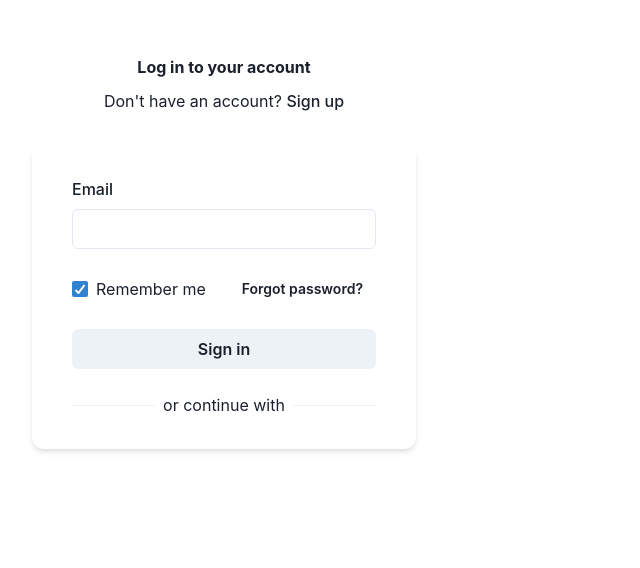
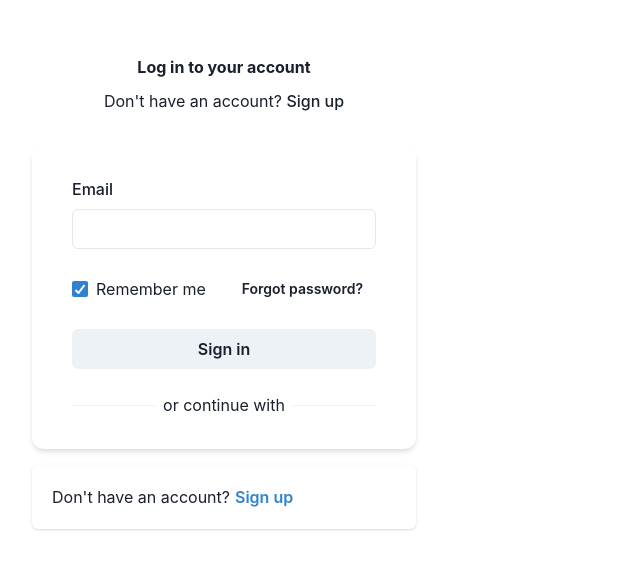
Before and after one commit to r-eva/instagrin-cakra, a React (Vite) app: page / in a window 1280 px wide. Shown: the part 446-1014 px from the top of the page, without its empty margins (0-640 px from the left). Before the commit the page ends 991 px from the top, so only its background shows below. Built offline with nearby package versions, Linux system fonts and the light colour scheme.

Commit message:
basic routing register

```diff
--- a/package.json
+++ b/package.json
@@ -27,6 +27,7 @@
     "eslint-plugin-react-refresh": "^0.4.6",
     "framer-motion": "^11.0.25",
     "react-redux": "^9.1.0",
+    "react-router-dom": "^6.22.3",
     "vite": "^5.2.0"
   }
 }
--- a/src/App.jsx
+++ b/src/App.jsx
@@ -1,10 +1,17 @@
+import { Routes, Route } from "react-router-dom";
 import "./App.css";
 import Landing from "./components/landing/landing";
+import Register from "./components/register/register";
+import Login from "./components/login/login";
 
 function App() {
   return (
     <main>
-      <Landing />
+      <Routes>
+        <Route path="/" element={<Landing />} />
+        <Route path="/login" element={<Login />} />
+        <Route path="/register" element={<Register />} />
+      </Routes>
     </main>
   );
 }
--- a/src/components/login/login.jsx
+++ b/src/components/login/login.jsx
@@ -9,17 +9,18 @@ import {
   FormLabel,
   Heading,
   HStack,
-  Img,
   Input,
-  Link,
   Stack,
   Text,
   Image,
+  Card,
+  CardBody,
 } from "@chakra-ui/react";
 import Logo from "./instagram_logo.png";
 import { loginUser } from "../../redux/counter/counterSlice";
 import { useDispatch, useSelector } from "react-redux";
 import { urlApi } from "../../database/database";
+import { Link } from "react-router-dom";
 
 export default function Login() {
   const isLogin = useSelector((state) => state.counter.isLogin);
@@ -33,7 +34,6 @@ export default function Login() {
       return res.json();
     });
     let userExist = data.filter((item) => item.email === userNameInput);
-    console.log(userExist);
     if (userExist.length === 1) {
       return dispatch(loginUser());
     } else {
@@ -103,6 +103,20 @@ export default function Login() {
           </Stack>
         </Box>
       </Stack>
+      <Stack mt="4">
+        <Card>
+          <CardBody>
+            <Text>
+              Don't have an account?
+              <Link to="/register">
+                <Button colorScheme="blue" variant="link" ms="1">
+                  Sign up
+                </Button>
+              </Link>
+            </Text>
+          </CardBody>
+        </Card>
+      </Stack>
     </Container>
   );
 }
--- a/src/components/navigation/main-nav/main-nav.jsx
+++ b/src/components/navigation/main-nav/main-nav.jsx
@@ -1,14 +1,18 @@
 import React from "react";
 import { useDispatch, useSelector } from "react-redux";
-import { loginUser, logoutUser } from "../../../redux/counter/counterSlice";
+import { logoutUser } from "../../../redux/counter/counterSlice";
+import { redirect } from "react-router-dom";
 
 export default function MainNav() {
   const isLogin = useSelector((state) => state.counter.isLogin);
   const dispatch = useDispatch();
-
+  const onUserLogout = () => {
+    dispatch(logoutUser());
+    return redirect("/login");
+  };
   return (
     <nav>
-      <button onClick={() => dispatch(logoutUser())}>Logout</button>
+      <button onClick={onUserLogout}>Logout</button>
       <br />
       <span>Counting Notiv</span>
     </nav>
--- a/src/components/register/register.jsx
+++ b/src/components/register/register.jsx
@@ -1,7 +1,11 @@
-import React from 'react'
+import React from "react";
 
 export default function Register() {
   return (
-    <div>Register</div>
-  )
+    <Card>
+      <CardBody>
+        <Text>View a summary of all your customers over the last month.</Text>
+      </CardBody>
+    </Card>
+  );
 }
--- a/src/main.jsx
+++ b/src/main.jsx
@@ -2,6 +2,7 @@ import React from "react";
 import ReactDOM from "react-dom/client";
 import App from "./App.jsx";
 import "./index.css";
+import { BrowserRouter } from "react-router-dom";
 import { ChakraProvider } from "@chakra-ui/react";
 import { store } from "./redux/store/store.js";
 import { Provider } from "react-redux";
@@ -9,9 +10,11 @@ import { Provider } from "react-redux";
 ReactDOM.createRoot(document.getElementById("root")).render(
   <Provider store={store}>
     <React.StrictMode>
-      <ChakraProvider>
-        <App />
-      </ChakraProvider>
+      <BrowserRouter>
+        <ChakraProvider>
+          <App />
+        </ChakraProvider>
+      </BrowserRouter>
     </React.StrictMode>
   </Provider>
 );
```
Also changed, not shown: 1 other file (tests, documents, lock files or other folders).
